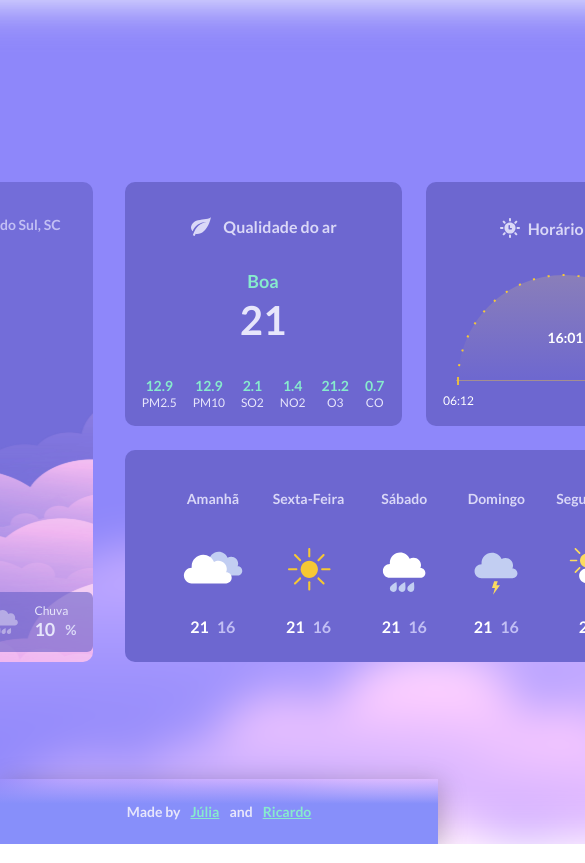
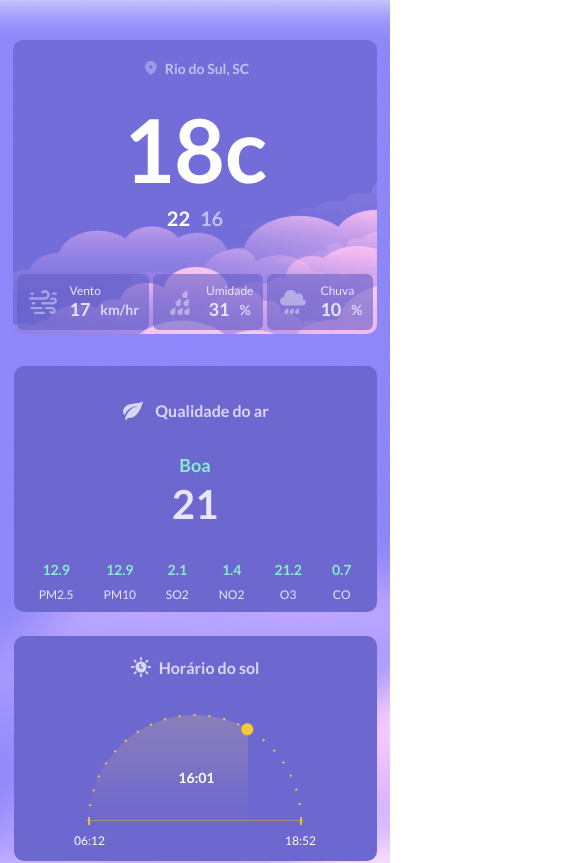
Before and after one commit to Rickazuo/weather-dashboard, a React (Vite) app: page / in a window 390 px wide. Shown: the top 863 px of the page, 585 px wide, since content can reach past the window. Built offline with nearby package versions, Linux system fonts and the light colour scheme.

Commit message:
update styles for mobile

```diff
--- a/src/components/airCard/styles.module.css
+++ b/src/components/airCard/styles.module.css
@@ -105,3 +105,21 @@
 
   color: #e7e6fb;
 }
+
+@media only screen and (max-width: 900px) {
+  .container {
+    width: auto;
+    height: auto;
+    width: 363px;
+    padding-bottom: 10px;
+  }
+
+  .infoFooter {
+    gap: 10px;
+    margin: auto;
+  }
+
+  .qualityAirFooter {
+    gap: 30px;
+  }
+}
--- a/src/components/degreeCard/styles.module.css
+++ b/src/components/degreeCard/styles.module.css
@@ -137,3 +137,42 @@
 
   color: #dad8f7;
 }
+
+@media only screen and (max-width: 900px) {
+  .card {
+    width: auto;
+    height: auto;
+    margin: 0;
+    padding: 0;
+    display: flex;
+    flex-direction: column;
+    align-items: center;
+    justify-content: center;
+  }
+
+  .location {
+    margin: auto;
+    padding: auto;
+    padding-top: 18px;
+    padding-bottom: 18px;
+    align-self: center;
+  }
+
+  .degree {
+    margin: auto;
+  }
+
+  .footerCards {
+    margin-top: 40px;
+    padding: 4px;
+    gap: 4px;
+  }
+
+  .cards {
+    padding: 10px;
+    gap: 10px;
+    align-items: center;
+    justify-content: center;
+    text-align: center;
+  }
+}
--- a/src/components/footer/styles.module.css
+++ b/src/components/footer/styles.module.css
@@ -1,5 +1,5 @@
 .Footer {
-  position: absolute;
+  position: relative;
   padding: 24px;
   background: rgb(135, 143, 250);
   background: linear-gradient(
@@ -9,15 +9,12 @@
   );
 
   box-shadow: 3px 4px 26px rgba(0, 0, 0, 0.25);
-  margin-top: 70px;
-  width: 100%;
+  width: 100vw;
   display: flex;
   align-items: center;
   justify-content: center;
 
   gap: 10px;
-  bottom: 0;
-  height: auto;
 
   font-family: "Lato";
   font-style: normal;
--- a/src/components/sunHour/styles.module.css
+++ b/src/components/sunHour/styles.module.css
@@ -30,3 +30,12 @@
 
   color: #dad8f7;
 }
+
+@media only screen and (max-width: 900px) {
+  .container {
+    width: auto;
+    height: auto;
+    width: 363px;
+    padding-bottom: 10px;
+  }
+}
--- a/src/components/weekWeather/styles.module.css
+++ b/src/components/weekWeather/styles.module.css
@@ -66,3 +66,24 @@
 
   color: #c2bff4;
 }
+
+@media only screen and (max-width: 900px) {
+  .container {
+    width: 363px;
+    height: auto;
+    padding-bottom: 10px;
+    gap: 15px;
+
+    text-align: center;
+    flex-wrap: wrap;
+  }
+
+  .infos {
+    justify-content: center;
+    align-items: center;
+  }
+
+  .footerTemperature {
+    justify-content: space-between;
+  }
+}
--- a/src/index.css
+++ b/src/index.css
@@ -1,13 +1,17 @@
+* {
+  box-sizing: border-box;
+}
+
 body {
   display: flex;
   flex-direction: column;
   justify-content: center;
-  height: 100vh;
+  align-items: center;
   margin: 0;
   padding: 0;
+  width: 100vw;
   overflow-x: hidden;
-  box-sizing: border-box;
-  background-image: url("./assets/background.svg");
+  background-image: url("./assets/background.png");
   background-repeat: no-repeat;
   background-size: cover;
   background-position: center;
--- a/src/pages/homepage.jsx
+++ b/src/pages/homepage.jsx
@@ -7,8 +7,8 @@ import styles from "./stlyes.module.css";
 
 function HomePage() {
   return (
-    <div>
-      <div className={styles.container}>
+    <div className={styles.container}>
+      <div className={styles.containerCards}>
         <DegreeCard />
         <div className={styles.rightSide}>
           <div className={styles.airAndSun}>
--- a/src/pages/stlyes.module.css
+++ b/src/pages/stlyes.module.css
@@ -1,20 +1,60 @@
 .container {
+  display: flex;
+  flex-direction: column;
+  justify-content: space-between;
+  /* align-items: center; */
+
+  height: 100vh;
+
+  margin-top: 180px;
+}
+
+.containerCards {
   display: flex;
   flex-direction: row;
   justify-content: center;
   align-items: center;
+
+  align-self: center;
+
   gap: 32px;
 }
 
 .airAndSun {
   display: flex;
+  flex-direction: row;
   justify-content: center;
   align-items: center;
+
+  flex-wrap: wrap;
+
   gap: 24px;
 }
 
 .rightSide {
   display: flex;
   flex-direction: column;
+
   gap: 24px;
 }
+
+@media only screen and (max-width: 900px) {
+  .container {
+    margin-top: 40px;
+  }
+
+  .containerCards {
+    display: flex;
+    flex-direction: column;
+    justify-content: center;
+    align-items: center;
+    text-align: center;
+  }
+
+  .airAndSun {
+    display: flex;
+    flex-direction: column;
+    width: auto;
+    height: auto;
+  }
+}
```
Also changed, not shown: src/assets/Background.png (added).
